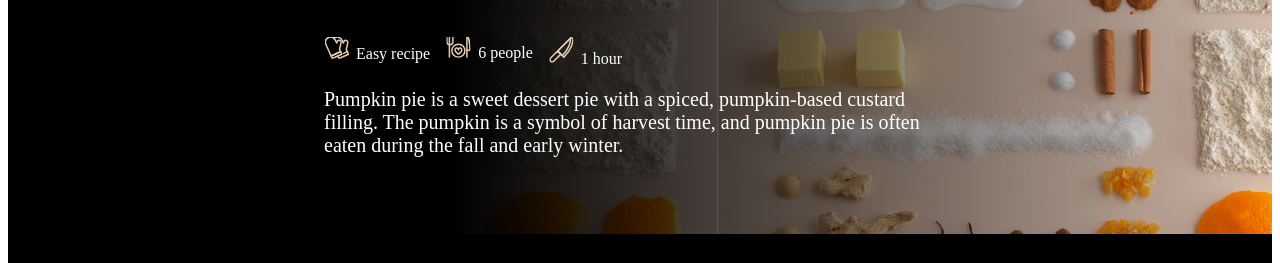
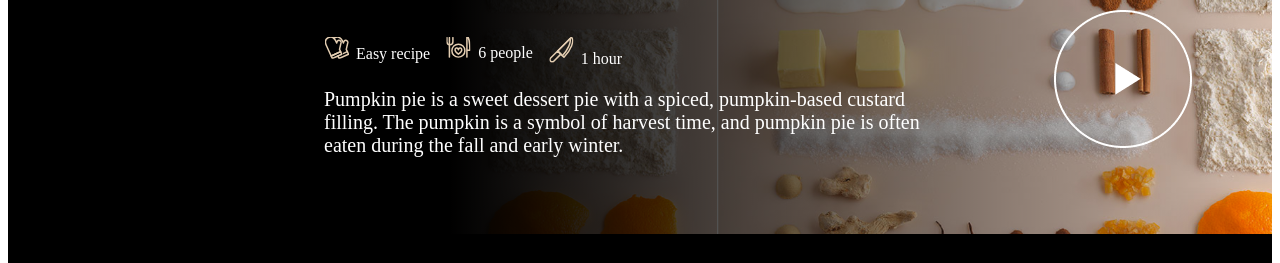
Before and after one commit to gauti94/vef-1-hopverkefni1, a website: page videoRecipe.html in a window 1280 px wide. Shown: the part 313-576 px from the top of the page. Drawn offline with Linux system fonts and the light colour scheme.

Commit message:
videorecipe header

```diff
--- a/videoRecipe.html
+++ b/videoRecipe.html
@@ -41,7 +41,12 @@
             <li class="decoration3">1 hour</li>
           </ul>
           <p>Pumpkin pie is a sweet dessert pie with a spiced, pumpkin-based custard filling. The pumpkin is a symbol of harvest time, and pumpkin pie is often eaten during the fall and early winter.</p>
+
         </div>
+        <a href="#" class="play-button">
+            <img src="./img/Play button overlay.png" alt="Play button">
+        </a>
+
       </section>
 
       <footer>
--- a/videoRecipes.css
+++ b/videoRecipes.css
@@ -135,9 +135,7 @@ nav {
     list-style-image: url('./img/Preparation-Icon.svg')
   }
 
-  .content-overlay  {
-    list-style-image: ;
-  }
+
 
   .content-overlay p {
     text-align: left;
@@ -155,10 +153,15 @@ nav {
     transition: background-color 0.3s ease;
   }
 
-  .hero-button:hover {
-    background-color: #c9a27c;
-    color: white;
+  .play-button {
+    display: flex;
+    justify-content: right;
+    position: relative;
+    top: 11rem;
+    right: 5rem;
+    flex-wrap: wrap;
   }
+
 
   footer {
     display: flex;
@@ -361,3 +364,4 @@ nav {
         margin-bottom: 3rem;
         font-size: 24px;
       }
+    }
```
Also changed, not shown: img/Play button overlay.png (added).
